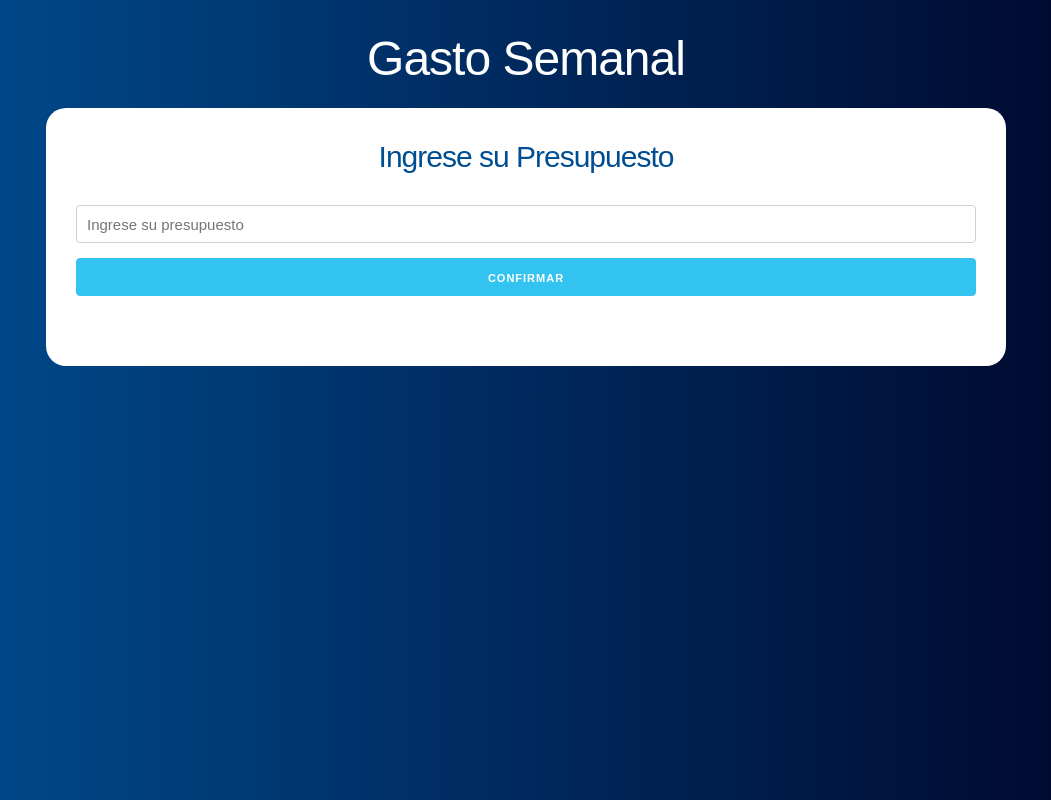
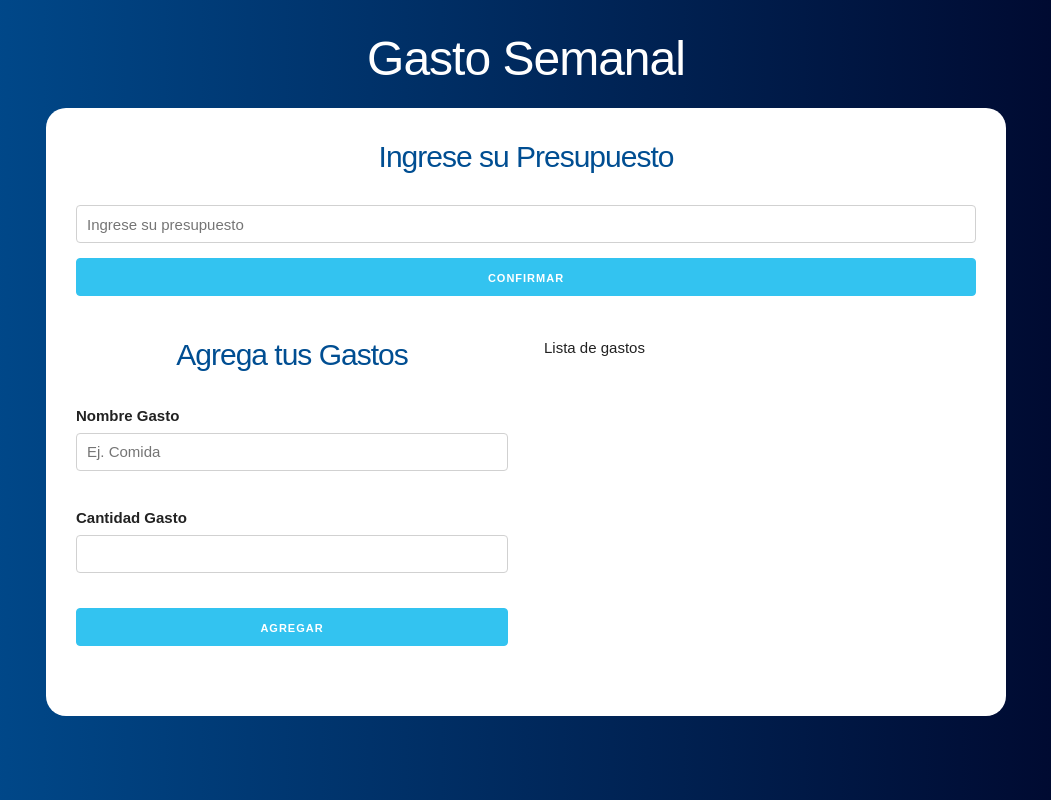
Before and after one commit to mauricarron/ctc-control-presupuesto, a React (Create React App) app: page / in a window 1280 px wide. Shown: the whole page, without its empty margins (114-1165 px from the left). Built offline with nearby package versions, Linux system fonts and the light colour scheme.

Commit message:
Completa 8. Creando Formulario de Gastos

```diff
--- a/src/App.js
+++ b/src/App.js
@@ -1,5 +1,6 @@
 import React, { useState } from "react";
 import Pregunta from "./components/Pregunta";
+import Formulario from "./components/Formulario";
 
 function App() {
   const [presupuesto, guardarPresupuesto] = useState(0);
@@ -14,6 +15,12 @@ function App() {
             guardarPresupuesto={guardarPresupuesto}
             guardarRestante={guardarRestante}
           />
+          <div className="row">
+            <div className="one-half column">
+              <Formulario />
+            </div>
+            <div className="one-half column">Lista de gastos</div>
+          </div>
         </div>
       </header>
     </div>
--- /dev/null
+++ b/src/components/Formulario.js
@@ -0,0 +1,24 @@
+import React from "react";
+
+const Formulario = () => {
+  return (
+    <form>
+      <h2>Agrega tus Gastos</h2>
+      <div className="campo">
+        <label>Nombre Gasto</label>
+        <input type="text" placeholder="Ej. Comida" className="u-full-width" />
+      </div>
+      <div className="campo">
+        <label>Cantidad Gasto</label>
+        <input type="number" className="u-full-width" />
+      </div>
+      <input
+        type="submit"
+        value="Agregar"
+        className="button-primary u-full-width"
+      />
+    </form>
+  );
+};
+
+export default Formulario;
```
